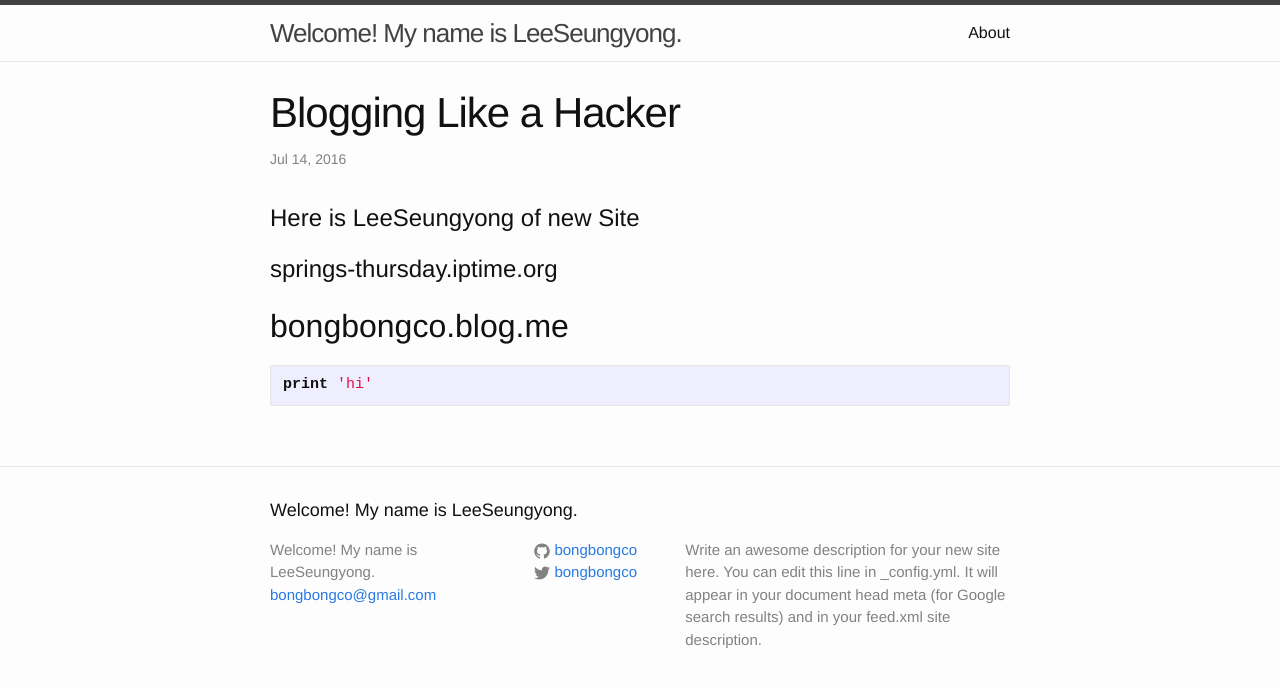
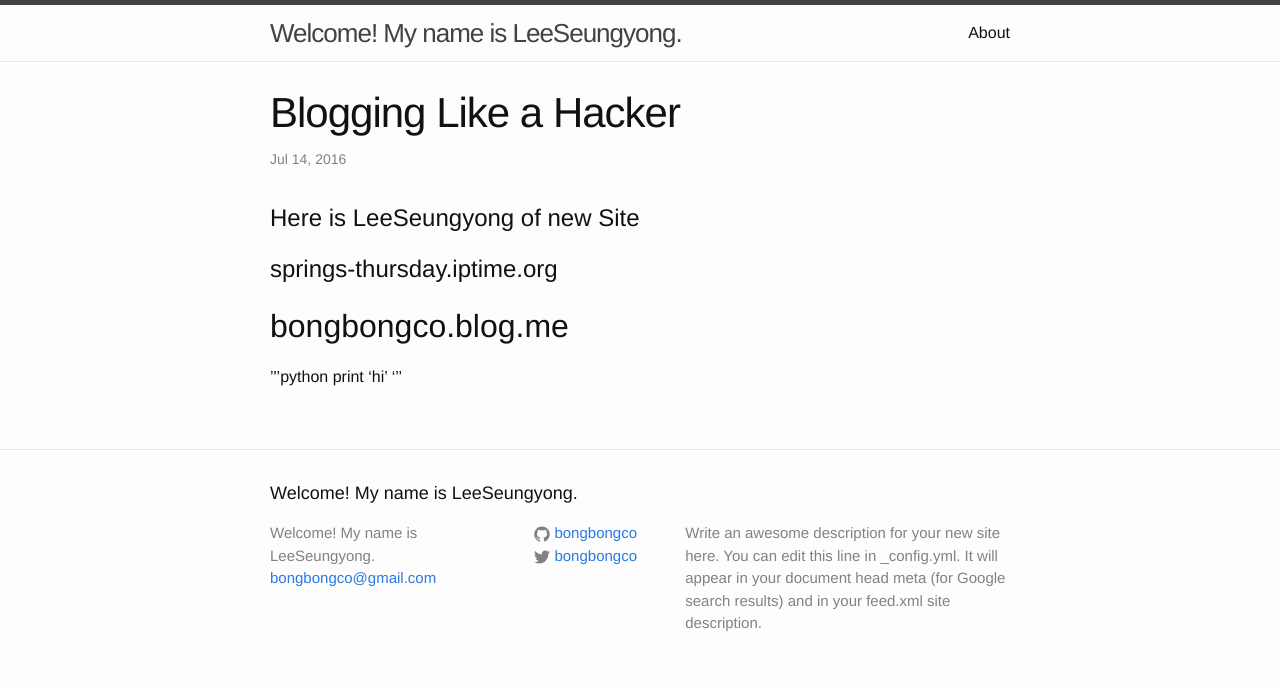
Before and after one commit to LktProgrammer/bongbongco.github.io, a Jekyll site: the page built from _posts/2016-07-14-Starting-New-Site.markdown, in a window 1280 px wide. Shown: the top 687 px of the page. Built offline with Jekyll 4.4.1, drawn with Linux system fonts in a browser that asks for light colours.

Commit message:
Update 2016-07-14-Starting-New-Site.markdown

```diff
--- a/_posts/2016-07-14-Starting-New-Site.markdown
+++ b/_posts/2016-07-14-Starting-New-Site.markdown
@@ -7,6 +7,6 @@ Here is LeeSeungyong of new Site
 ================================
 # springs-thursday.iptime.org
 ## bongbongco.blog.me ##
-~~~python
+'''python
 print 'hi'
-~~~
+'''
```
